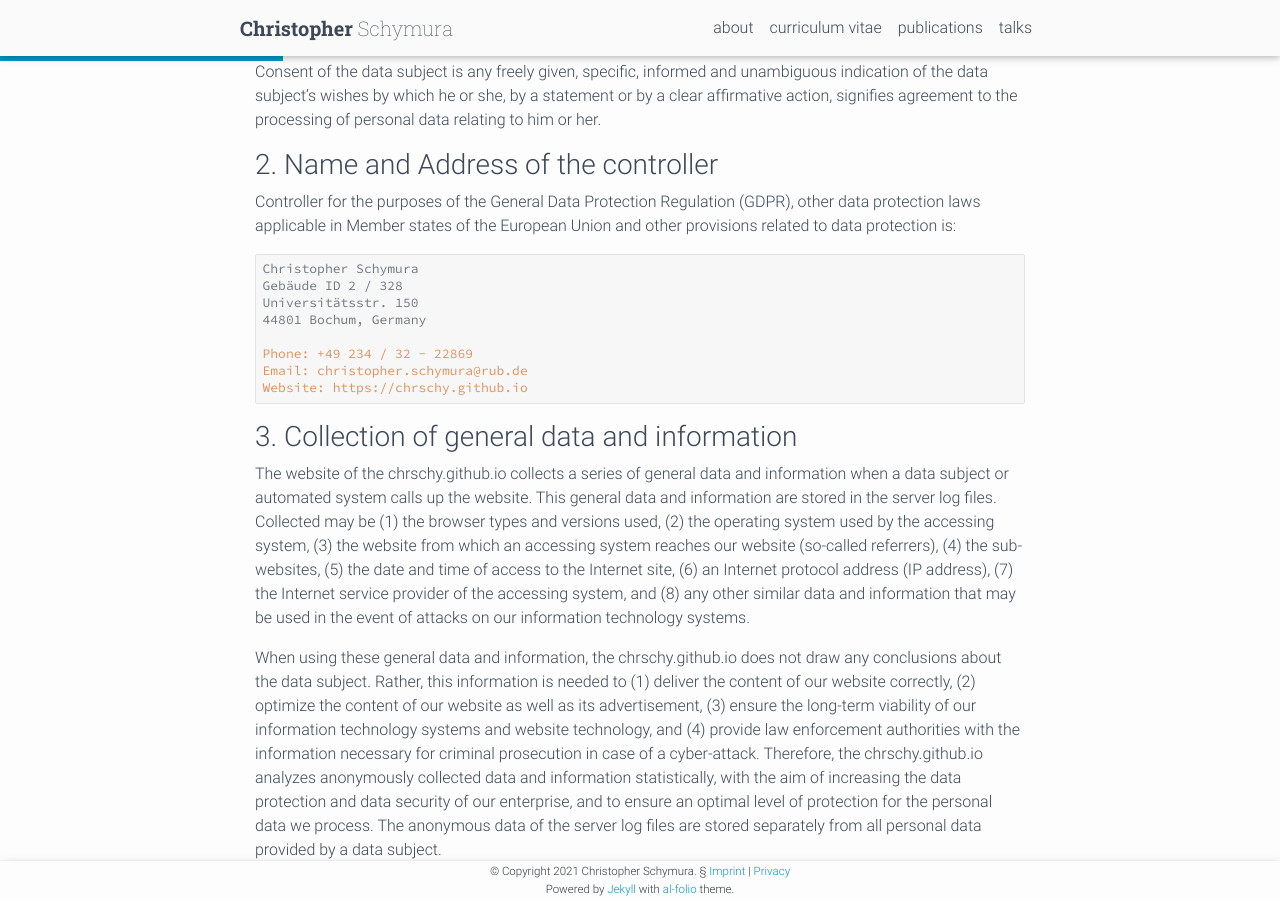
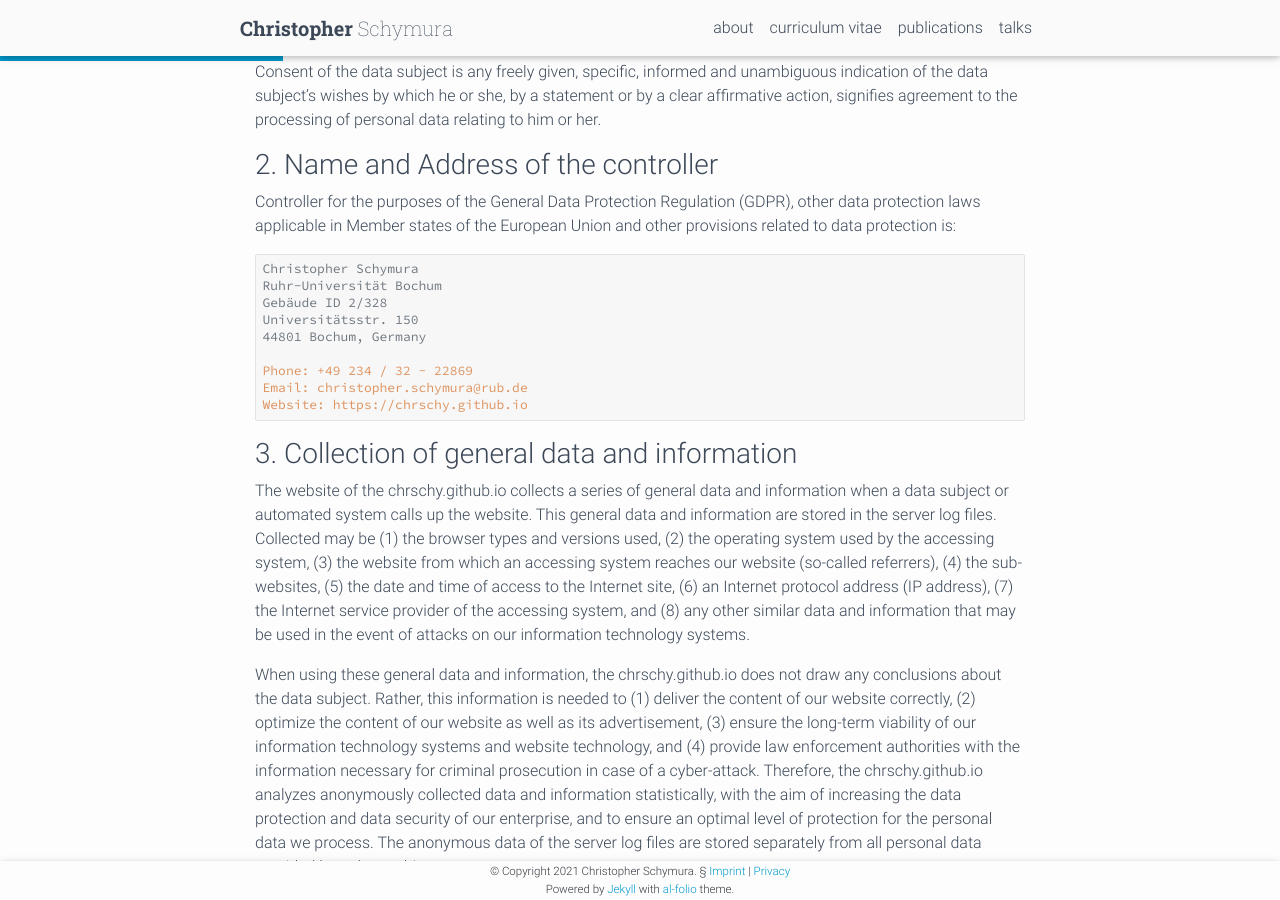
Before and after one commit to chrschy/chrschy.github.io, a Jekyll site: the page built from _pages/privacy.md, in a window 1280 px wide and 900 px high, scrolled down 2130 px. Built offline with Jekyll 4.4.1, drawn with Linux system fonts in a browser that asks for light colours.

Commit message:
Update contact info.

````diff
--- a/_pages/privacy.md
+++ b/_pages/privacy.md
@@ -70,7 +70,8 @@ Controller for the purposes of the General Data Protection Regulation (GDPR), ot
 
 ```
 Christopher Schymura
-Gebäude ID 2 / 328
+Ruhr-Universität Bochum
+Gebäude ID 2/328
 Universitätsstr. 150
 44801 Bochum, Germany
 
````
